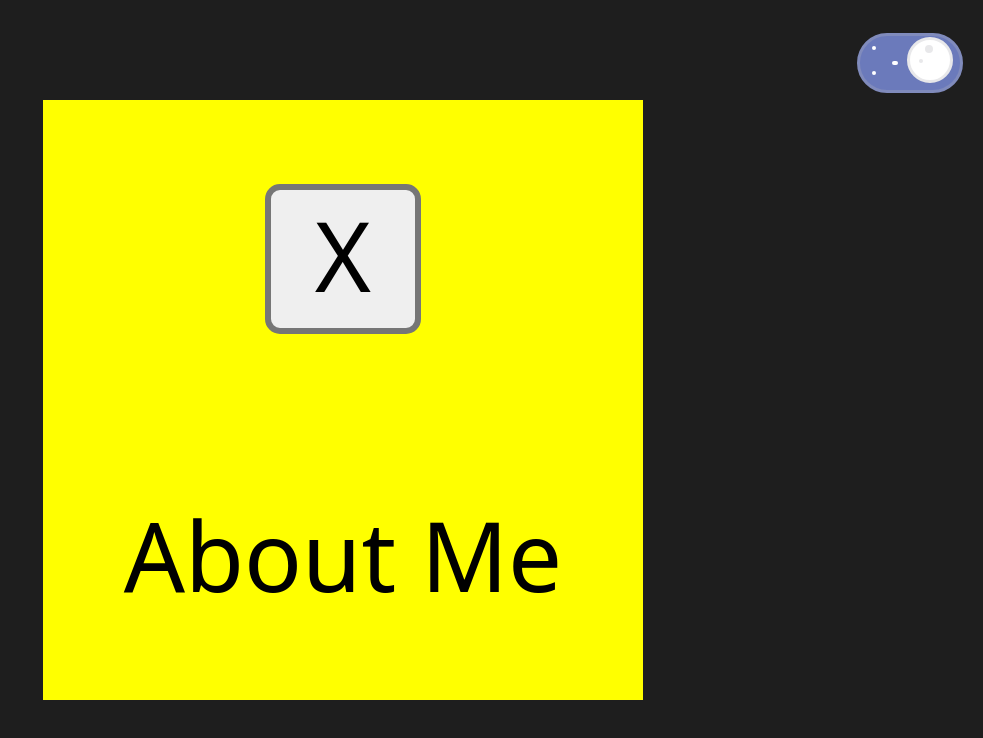
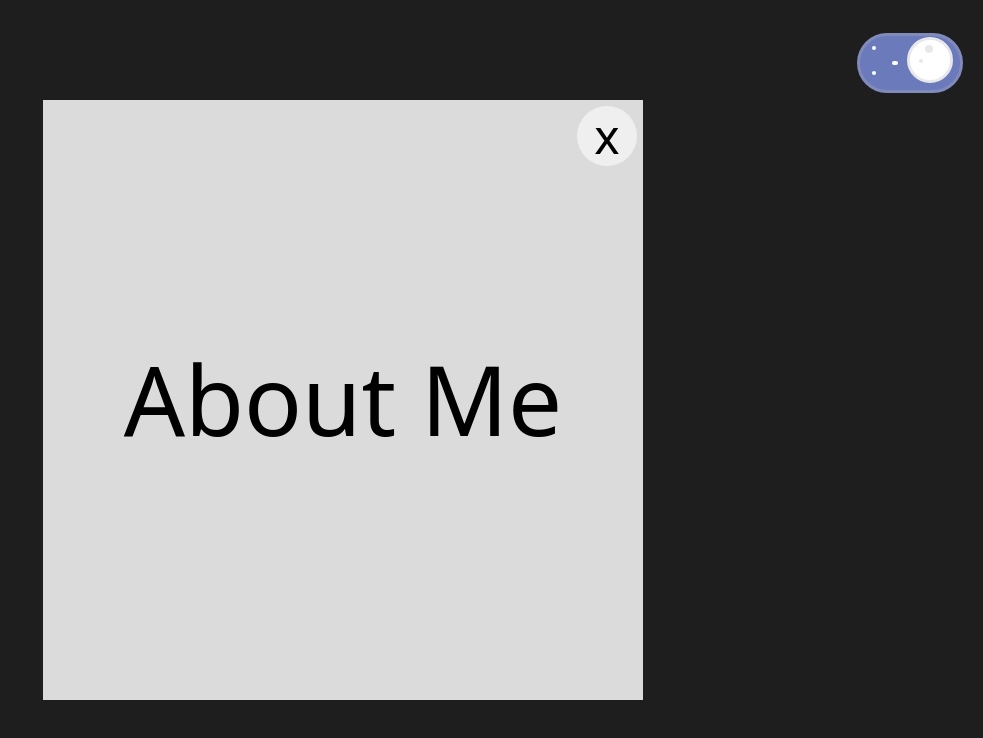
Before and after one commit to piacib/portfolio, a React (Create React App) app: page / in a window 1280 px wide. Both pictures are taken after a click on the item "About Me". Shown: the top 738 px of the page, without its empty margins (297-1280 px from the left). Built offline with nearby package versions, Linux system fonts and the light colour scheme.

Commit message:
styled exit button

```diff
--- a/src/components/ExpandingPage/ExpandingPage.css
+++ b/src/components/ExpandingPage/ExpandingPage.css
@@ -22,9 +22,23 @@
   right: 0;
   text-align: center;
   transform: translate(-50%, -50%);
-  background: yellow;
+  background: rgb(219 219 219);
   z-index: 100;
   animation: Expand 2s ease-out;
   animation-fill-mode: forwards;
   transform-origin: center center;
 }
+.exit-button {
+  position: absolute;
+  display: inline-block;
+  top: 0;
+  right: 0;
+  width: 10px;
+  height: 10px;
+  line-height: 10px;
+  border-radius: 50%;
+  font-size: 8px;
+  padding: 0;
+  border: none;
+  margin: 1px;
+}
--- a/src/components/ExpandingPage/ExpandingPage.tsx
+++ b/src/components/ExpandingPage/ExpandingPage.tsx
@@ -8,7 +8,9 @@ interface Props {
 const ExpandingPage: React.FC<Props> = ({ expand, setExpand, children }) => {
   return (
     <div className={expand ? "expand" : "display-none"}>
-      <button onClick={() => setExpand(false)}>X</button>
+      <button className="exit-button" onClick={() => setExpand(false)}>
+        x
+      </button>
       {children}
     </div>
   );
```
